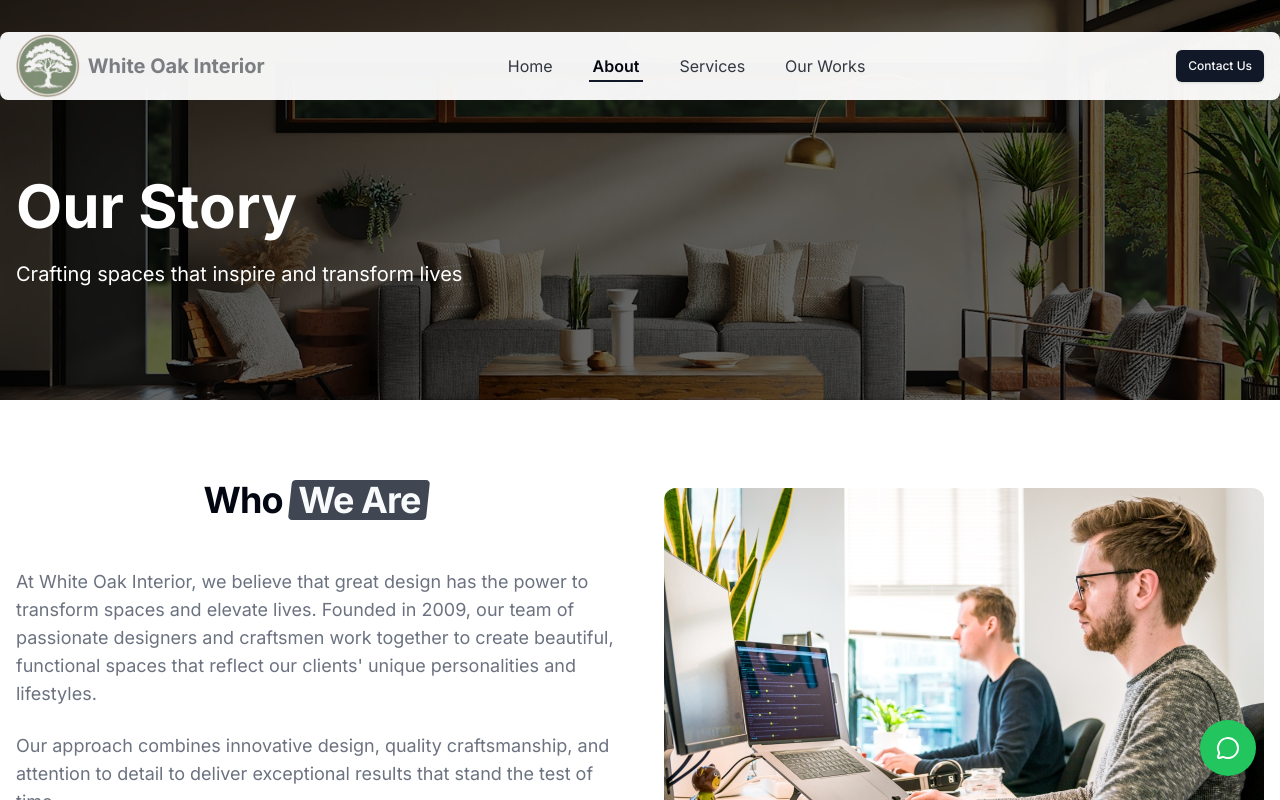
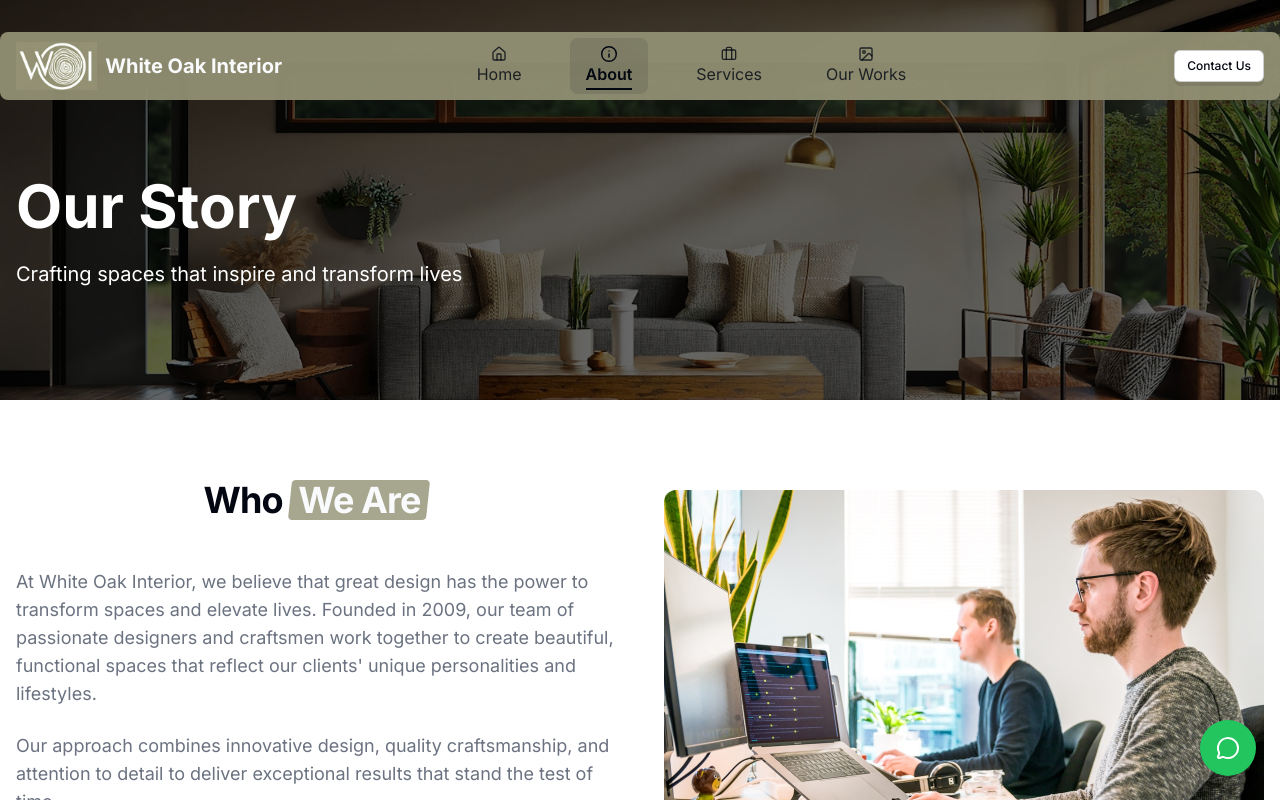
Before and after one commit to WHITEOAKINTERIOR/WebApp, a Next.js app: page /about in a window 1280 px wide. Shown: the top 800 px of the page. Built offline with nearby package versions, Linux system fonts and the light colour scheme.

Commit message:
updated logo

```diff
--- a/app/globals.css
+++ b/app/globals.css
@@ -15,7 +15,8 @@
     --card-foreground: 224 71.4% 4.1%;
     --popover: 0 0% 100%;
     --popover-foreground: 224 71.4% 4.1%;
-    --primary: 220.9 39.3% 11%;
+    /* --primary: 220.9 39.3% 11%; */
+    --primary: 58 12% 51%;
     /* slate-800 */
     --primary-foreground: 210 20% 98%;
     /* slate-50 */
--- a/components/footer.tsx
+++ b/components/footer.tsx
@@ -15,7 +15,7 @@ export function Footer() {
   ]
 
   return (
-    <footer className="bg-slate-900 text-slate-200 border-t border-slate-800">
+    <footer className="bg-primary text-slate-50 border-t border-slate-600/50">
       <div className="container mx-auto px-4 py-12">
         <div className="grid grid-cols-1 md:grid-cols-4 gap-8">
           {/* Company Info */}
@@ -25,20 +25,20 @@ export function Footer() {
               alt={commonContent.companyName}
               width={160}  // Adjust based on your logo's aspect ratio
               height={160}  // Adjust based on your logo's aspect ratio
-              className="h-16 w-auto -mt-8"  // Maintain aspect ratio
+              className="h-12 w-auto -mt-8"  // Maintain aspect ratio
               priority
             />
-            <h3 className="text-lg font-semibold text-white">{commonContent.companyName}</h3>
-            <p className="text-slate-400 text-sm">
+            <h3 className="text-xl font-bold text-white mb-2 tracking-tight">{commonContent.companyName}</h3>
+            <p className="text-slate-100 text-sm leading-relaxed mb-4 max-w-xs">
               {commonContent.companyDescription}
             </p>
-            <div className="flex space-x-2">
+            <div className="flex space-x-3 mt-4">
               {socialLinks.map((social) => (
                 <Button
                   key={social.name}
                   variant="ghost"
                   size="icon"
-                  className="text-slate-400 hover:bg-slate-800 hover:text-white"
+                  className="text-slate-200 hover:bg-slate-600/50 hover:text-white transition-all duration-300 hover:scale-110"
                   asChild
                 >
                   <Link href={social.url} target="_blank" rel="noopener noreferrer" aria-label={social.name}>
@@ -51,49 +51,86 @@ export function Footer() {
 
           {/* Quick Links */}
           <div>
-            <h4 className="text-sm font-semibold mb-4 text-white">QUICK LINKS</h4>
-            <ul className="space-y-3">
-              <li><Link href="/about" className="text-sm text-slate-400 hover:text-white transition-colors">About Us</Link></li>
-              <li><Link href="/services" className="text-sm text-slate-400 hover:text-white transition-colors">Services</Link></li>
-              <li><Link href="/projects" className="text-sm text-slate-400 hover:text-white transition-colors">Projects</Link></li>
-              <li><Link href="/contact" className="text-sm text-slate-400 hover:text-white transition-colors">Contact</Link></li>
+            <h4 className="text-sm font-semibold mb-5 text-white uppercase tracking-wider">Quick Links</h4>
+            <ul className="space-y-3.5">
+              <li><Link href="/about" className="text-sm text-slate-50 hover:text-white transition-all duration-300 flex items-center group">
+                <span className="w-1.5 h-1.5 rounded-full bg-slate-400/80 mr-2 group-hover:bg-white transition-all duration-300"></span>
+                About Us
+              </Link></li>
+              <li><Link href="/services" className="text-sm text-slate-50 hover:text-white transition-all duration-300 flex items-center group">
+                <span className="w-1.5 h-1.5 rounded-full bg-slate-400/80 mr-2 group-hover:bg-white transition-all duration-300"></span>
+                Services
+              </Link></li>
+              <li><Link href="/projects" className="text-sm text-slate-50 hover:text-white transition-all duration-300 flex items-center group">
+                <span className="w-1.5 h-1.5 rounded-full bg-slate-400/80 mr-2 group-hover:bg-white transition-all duration-300"></span>
+                Projects
+              </Link></li>
+              <li><Link href="/contact" className="text-sm text-slate-50 hover:text-white transition-all duration-300 flex items-center group">
+                <span className="w-1.5 h-1.5 rounded-full bg-slate-400/80 mr-2 group-hover:bg-white transition-all duration-300"></span>
+                Contact
+              </Link></li>
             </ul>
           </div>
 
           {/* Contact Info */}
           <div>
-            <h4 className="text-sm font-semibold mb-4 text-white">CONTACT US</h4>
-            <ul className="space-y-3 text-sm text-slate-400">
-              <li className="flex items-start">
-                <span className="mr-2 mt-0.5">📞</span>
-                <Link href={`tel:${commonContent.phone.replace(/\D/g, '')}`} className="hover:text-white transition-colors">
-                  {commonContent.phone}
-                </Link>
+            <h4 className="text-sm font-semibold mb-5 text-white uppercase tracking-wider">Contact Us</h4>
+            <ul className="space-y-4">
+              <li className="flex items-start group">
+                <div className="bg-slate-700/30 p-2 rounded-lg mr-3 group-hover:bg-slate-600/50 transition-all duration-300">
+                  <svg xmlns="http://www.w3.org/2000/svg" width="16" height="16" viewBox="0 0 24 24" fill="none" stroke="currentColor" strokeWidth="2" strokeLinecap="round" strokeLinejoin="round" className="text-slate-300">
+                    <path d="M22 16.92v3a2 2 0 0 1-2.18 2 19.79 19.79 0 0 1-8.63-3.07 19.5 19.5 0 0 1-6-6 19.79 19.79 0 0 1-3.07-8.67A2 2 0 0 1 4.11 2h3a2 2 0 0 1 2 1.72 12.84 12.84 0 0 0 .7 2.81 2 2 0 0 1-.45 2.11L8.09 9.91a16 16 0 0 0 6 6l1.27-1.27a2 2 0 0 1 2.11-.45 12.84 12.84 0 0 0 2.81.7A2 2 0 0 1 22 16.92z"></path>
+                  </svg>
+                </div>
+                <div className="pt-0.5">
+                  <p className="text-xs text-slate-200/90 mb-0.5">Call Us</p>
+                  <Link href={`tel:${commonContent.phone.replace(/\D/g, '')}`} className="text-white hover:text-white/90 transition-colors text-sm font-medium">
+                    {commonContent.phone}
+                  </Link>
+                </div>
               </li>
-              <li className="flex items-start">
-                <span className="mr-2 mt-0.5">✉️</span>
-                <Link href={`mailto:${commonContent.Email}`} className="hover:text-white transition-colors">
-                  {commonContent.Email}
-                </Link>
+              <li className="flex items-start group">
+                <div className="bg-slate-700/30 p-2 rounded-lg mr-3 group-hover:bg-slate-600/50 transition-all duration-300">
+                  <svg xmlns="http://www.w3.org/2000/svg" width="16" height="16" viewBox="0 0 24 24" fill="none" stroke="currentColor" strokeWidth="2" strokeLinecap="round" strokeLinejoin="round" className="text-slate-300">
+                    <path d="M4 4h16c1.1 0 2 .9 2 2v12c0 1.1-.9 2-2 2H4c-1.1 0-2-.9-2-2V6c0-1.1.9-2 2-2z"></path>
+                    <polyline points="22,6 12,13 2,6"></polyline>
+                  </svg>
+                </div>
+                <div className="pt-0.5">
+                  <p className="text-xs text-slate-200/90 mb-0.5">Email Us</p>
+                  <Link href={`mailto:${commonContent.Email}`} className="text-white hover:text-white/90 transition-colors text-sm font-medium break-all">
+                    {commonContent.Email}
+                  </Link>
+                </div>
               </li>
-              <li className="flex items-start">
-                <span className="mr-2 mt-0.5">📍</span>
-                <span className="hover:text-white transition-colors">{commonContent.Address}</span>
+              <li className="flex items-start group">
+                <div className="bg-slate-700/30 p-2 rounded-lg mr-3 group-hover:bg-slate-600/50 transition-all duration-300">
+                  <svg xmlns="http://www.w3.org/2000/svg" width="16" height="16" viewBox="0 0 24 24" fill="none" stroke="currentColor" strokeWidth="2" strokeLinecap="round" strokeLinejoin="round" className="text-slate-300">
+                    <path d="M21 10c0 7-9 13-9 13s-9-6-9-13a9 9 0 0 1 18 0z"></path>
+                    <circle cx="12" cy="10" r="3"></circle>
+                  </svg>
+                </div>
+                <div className="pt-0.5">
+                  <p className="text-xs text-slate-200/90 mb-0.5">Location</p>
+                  <span className="text-white text-sm font-medium">{commonContent.Address}</span>
+                </div>
               </li>
             </ul>
           </div>
           <Newsletter />
         </div>
 
-        <div className="border-t border-slate-800 mt-12 pt-8 text-center text-sm text-slate-500">
-          <p>© {new Date().getFullYear()} {commonContent.companyName}. All rights reserved.</p>
-          <p className="mt-2">
+        <div className="border-t border-slate-700/50 mt-12 pt-8 text-center">
+          <p className="text-slate-200 text-sm">
+            © {new Date().getFullYear()} {commonContent.companyName}. All rights reserved.
+          </p>
+          <p className="mt-2 text-slate-300 text-xs">
             Powered by{' '}
             <a
               href="https://www.tsglobaltech.com"
               target="_blank"
               rel="noopener noreferrer"
-              className="text-secondary hover:underline"
+              className="text-slate-100 hover:text-white transition-colors font-medium underline underline-offset-4 decoration-slate-400/50 hover:decoration-slate-300"
             >
               TS GLOBAL TECH PVT. LTD.
             </a>
--- a/components/navbar.tsx
+++ b/components/navbar.tsx
@@ -1,11 +1,11 @@
 // components/navbar.tsx
 "use client"
 
-import { useState, useEffect } from "react"
+import React, { useState, useEffect } from "react"
 import Link from "next/link"
 import { usePathname } from "next/navigation"
 import { Button } from "@/components/ui/button"
-import { Menu, X } from "lucide-react"
+import { Menu, X, Home, Info, Briefcase, Image as ImageIcon, Phone, ChevronDown } from "lucide-react"
 import { cn } from "@/lib/utils"
 import Image from "next/image"
 import { commonContent } from "@/content/sharedContent"
@@ -45,10 +45,26 @@ export function Navbar() {
     }, [])
 
     const navItems = [
-        { name: "Home", href: "/" },
-        { name: "About", href: "/about" },
-        { name: "Services", href: "/services" },
-        { name: "Our Works", href: "/our-works" }
+        {
+            name: "Home",
+            href: "/",
+            icon: <Home className="w-4 h-4 mr-2" />
+        },
+        {
+            name: "About",
+            href: "/about",
+            icon: <Info className="w-4 h-4 mr-2" />
+        },
+        {
+            name: "Services",
+            href: "/services",
+            icon: <Briefcase className="w-4 h-4 mr-2" />
+        },
+        {
+            name: "Our Works",
+            href: "/our-works",
+            icon: <ImageIcon className="w-4 h-4 mr-2" />
+        }
     ]
 
     // Determine if we should use fixed positioning
@@ -56,12 +72,12 @@ export function Navbar() {
     return (
         <header
             className={`w-full ${shouldBeFixed
-                ? "fixed bg-background/95 top-0 left-0 right-0 backdrop-blur-md shadow-lg z-50"
+                ? "fixed bg-primary/95 top-0 left-0 right-0 backdrop-blur-md shadow-lg z-50"
                 : "absolute top-8 left-0 right-0 z-50"
                 }`}
         >
             <div className={`container mx-auto px-4 ${!shouldBeFixed
-                ? "bg-background/95 rounded-lg"
+                ? "bg-primary/95 rounded-lg"
                 : ""
                 }`}>
                 <div className="flex justify-between items-center h-[4.25rem]">
@@ -72,11 +88,11 @@ export function Navbar() {
                             alt={commonContent.companyName}
                             width={160}  // Adjust based on your logo's aspect ratio
                             height={160}  // Adjust based on your logo's aspect ratio
-                            className="h-16 w-auto"  // Maintain aspect ratio
+                            className="h-12 w-auto"  // Maintain aspect ratio
                             priority
                         />
                         <span className="sr-only">{commonContent.companyName}</span>
-                        <span className="text-xl px-[0.5rem] font-bold text-foreground/50 whitespace-nowrap">
+                        <span className="text-xl px-[0.5rem] font-bold text-primary-foreground whitespace-nowrap">
                             {commonContent.companyName}
                         </span>
                     </Link>
@@ -93,19 +109,37 @@ export function Navbar() {
                                         key={item.name}
                                         href={item.href}
                                         className={cn(
-                                            "relative py-1 px-1 transition-colors duration-200 after:absolute after:bottom-0 after:left-0 after:h-0.5 after:bg-primary after:transition-all after:duration-300",
+                                            "relative py-2 px-4 transition-all duration-300 group hover:bg-foreground/5 rounded-lg",
                                             isActive
-                                                ? "text-foreground font-semibold after:w-full"
-                                                : "text-foreground/80 hover:text-foreground after:w-0 hover:after:w-full after:bg-foreground/20"
+                                                ? "text-foreground font-semibold bg-foreground/10"
+                                                : "text-foreground/80 hover:text-foreground"
                                         )}
                                     >
-                                        {item.name}
+                                        <span className="relative z-10 flex flex-col items-center align-center">
+                                            {React.cloneElement(item.icon, {
+                                                className: cn(
+                                                    "w-4 h-4 transition-transform duration-300",
+                                                    isActive ? "scale-110" : "group-hover:scale-110"
+                                                )
+                                            })}
+                                            <span className="relative">
+                                                {item.name}
+                                                <span className={cn(
+                                                    "absolute -bottom-1 left-0 w-0 h-0.5 bg-foreground transition-all duration-300",
+                                                    isActive ? "w-full" : "group-hover:w-full"
+                                                )} />
+                                            </span>
+                                        </span>
                                     </Link>
                                 )
                             })}
                         </nav>
                         <Link href="/contact" passHref>
-                            <Button size="sm" className="ml-8">
+                            <Button
+                                size="sm"
+                                variant="outline"
+                                className="ml-8 border-foreground/20 hover:border-foreground/40 hover:bg-foreground/5 transition-all duration-300"
+                            >
                                 Contact Us
                             </Button>
                         </Link>
@@ -116,6 +150,7 @@ export function Navbar() {
                         <Button
                             variant="ghost"
                             size="icon"
+                            className="md:hidden text-primary-foreground hover:bg-primary-foreground/20"
                             onClick={() => setIsOpen(!isOpen)}
                             aria-label="Toggle menu"
                         >
@@ -130,21 +165,38 @@ export function Navbar() {
                         <div className="px-2 pt-2 pb-3 space-y-1">
                             {navItems.map((item) => (
                                 <Link
-                                    key={item.name}
+                                    key={item.href}
                                     href={item.href}
                                     className={cn(
-                                        "block px-3 py-2 rounded-md text-base font-medium transition-colors",
-                                        pathname === item.href || (item.href !== '/' && pathname.startsWith(item.href))
-                                            ? "text-foreground bg-accent/30 font-semibold"
-                                            : "text-foreground/80 hover:bg-accent/10 hover:text-foreground"
+                                        "px-4 py-3 rounded-lg text-sm font-medium transition-all duration-300 flex items-center group",
+                                        pathname === item.href
+                                            ? "text-foreground font-semibold bg-foreground/5"
+                                            : "text-foreground/80 hover:text-foreground hover:bg-foreground/5"
                                     )}
                                     onClick={() => setIsOpen(false)}
                                 >
-                                    {item.name}
+                                    {React.cloneElement(item.icon, {
+                                        className: cn(
+                                            "w-4 h-4 mr-3 transition-transform duration-300",
+                                            pathname === item.href ? "scale-110" : "group-hover:scale-110"
+                                        )
+                                    })}
+                                    <span className="relative">
+                                        {item.name}
+                                        <span className={cn(
+                                            "absolute -bottom-1 left-0 w-0 h-0.5 bg-foreground transition-all duration-300",
+                                            pathname === item.href ? "w-full" : "group-hover:w-full"
+                                        )} />
+                                    </span>
                                 </Link>
                             ))}
                             <Link href="/contact" passHref className="w-full block">
-                                <Button className="w-full mt-2" size="sm" onClick={() => setIsOpen(false)}>
+                                <Button
+                                    variant="outline"
+                                    className="w-full mt-2 border-foreground/20 hover:border-foreground/40 hover:bg-foreground/5 transition-all duration-300"
+                                    size="sm"
+                                    onClick={() => setIsOpen(false)}
+                                >
                                     Contact Us
                                 </Button>
                             </Link>
--- a/components/newsletter.tsx
+++ b/components/newsletter.tsx
@@ -54,7 +54,7 @@ export const Newsletter = () => {
     return (
         <div>
             <h4 className="text-sm font-semibold mb-4 text-white">NEWSLETTER</h4>
-            <p className="text-sm text-slate-400 mb-4">
+            <p className="text-sm text-slate-50 mb-4">
                 Subscribe to our newsletter for the latest updates and trends.
             </p>
             <form onSubmit={handleSubscribe} className="space-y-4">
@@ -64,7 +64,7 @@ export const Newsletter = () => {
                         value={email}
                         onChange={(e) => setEmail(e.target.value)}
                         placeholder="Your email"
-                        className="px-4 py-2 text-sm bg-slate-800 border border-slate-700 text-white rounded-md focus:outline-none focus:ring-2 focus:ring-primary focus:border-transparent flex-1 placeholder-slate-500"
+                        className="px-4 py-2 text-sm bg-slate-50/90 border border-slate-100 text-black rounded-md focus:outline-none focus:ring-2 focus:ring-primary focus:border-transparent flex-1 placeholder-slate-500"
                         disabled={isSubscribing}
                         required
                     />
--- a/components/ui/button.tsx
+++ b/components/ui/button.tsx
@@ -6,25 +6,25 @@ import { cn } from "@/lib/utils"
 type ButtonVariant = VariantProps<typeof buttonVariants>
 
 const buttonVariants = cva(
-  "inline-flex items-center justify-center gap-2 whitespace-nowrap rounded-md text-sm font-medium transition-colors focus-visible:outline-none focus-visible:ring-1 focus-visible:ring-ring disabled:pointer-events-none disabled:opacity-50 [&_svg]:pointer-events-none [&_svg]:size-4 [&_svg]:shrink-0",
+  "inline-flex items-center justify-center gap-2 whitespace-nowrap rounded-md text-md font-medium transition-all duration-200 ease-in-out focus-visible:outline-none focus-visible:ring-1 focus-visible:ring-ring disabled:pointer-events-none disabled:opacity-50 [&_svg]:pointer-events-none [&_svg]:size-4 [&_svg]:shrink-0",
   {
     variants: {
       variant: {
         default:
-          "bg-primary text-primary-foreground shadow hover:bg-primary/90",
+          "bg-primary text-primary-foreground shadow-[0_4px_0_rgba(0,0,0,0.2)] hover:translate-y-[-1px] hover:shadow-[0_5px_0_rgba(0,0,0,0.2)] active:translate-y-[2px] active:shadow-[0_2px_0_rgba(0,0,0,0.2)]",
         destructive:
-          "bg-destructive text-destructive-foreground shadow-sm hover:bg-destructive/90",
+          "bg-destructive text-destructive-foreground shadow-[0_4px_0_rgba(0,0,0,0.2)] hover:translate-y-[-1px] hover:shadow-[0_5px_0_rgba(0,0,0,0.2)] active:translate-y-[2px] active:shadow-[0_2px_0_rgba(0,0,0,0.2)]",
         outline:
-          "border border-input bg-background shadow-sm hover:bg-accent hover:text-accent-foreground",
+          "border border-input bg-background shadow-[0_4px_0_rgba(0,0,0,0.1)] hover:translate-y-[-1px] hover:shadow-[0_5px_0_rgba(0,0,0,0.1)] active:translate-y-[2px] active:shadow-[0_2px_0_rgba(0,0,0,0.1)] hover:bg-accent hover:text-accent-foreground",
         secondary:
-          "bg-secondary text-secondary-foreground shadow-sm hover:bg-secondary/80",
-        ghost: "hover:bg-accent hover:text-accent-foreground",
+          "bg-secondary text-secondary-foreground shadow-[0_4px_0_rgba(0,0,0,0.1)] hover:translate-y-[-1px] hover:shadow-[0_5px_0_rgba(0,0,0,0.1)] active:translate-y-[2px] active:shadow-[0_2px_0_rgba(0,0,0,0.1)] hover:bg-secondary/90",
+        ghost: "hover:bg-accent hover:text-accent-foreground transform transition-transform hover:-translate-y-0.5 active:translate-y-0",
         link: "text-primary underline-offset-4 hover:underline",
       },
       size: {
-        default: "h-9 px-4 py-2",
+        default: "h-10 px-4 py-2",
         sm: "h-8 rounded-md px-3 text-xs",
-        lg: "h-10 rounded-md px-8",
+        lg: "h-11 rounded-md px-8",
         icon: "h-9 w-9",
       },
     },
--- a/content/projectsContent.ts
+++ b/content/projectsContent.ts
@@ -30,7 +30,7 @@ export const projectsContent: ProjectsContent = {
       category: "Residential",
       description: "A stunning high-end apartment featuring contemporary design with premium finishes, floor-to-ceiling windows, and smart home technology throughout.",
       image: "/images/projects/living-room.jpg",
-      location: "Manhattan, NY",
+      location: "Sector-62, Noida, India",
       updatedAt: "2026-01-15"
     },
     {
--- a/content/testimonialsContent.ts
+++ b/content/testimonialsContent.ts
@@ -33,8 +33,8 @@ export const testimonialsContent: TestimonialsContent = {
   testimonials: [
     {
       id: 1,
-      name: "Sarah Johnson",
-      role: "Homeowner",
+      name: "Jitendra Singh",
+      role: "Tenant",
       company: "",
       avatar: "/images/testimonials/client1.jpg",
       content: "The team transformed our apartment into a modern masterpiece. Their attention to detail and design expertise is unmatched. We couldn't be happier with the results!",
```
Also changed, not shown: app/layout.tsx (+9 -9 lines), components/home/hero.tsx (+4 -4 lines), public/images/logo-3.png (added), public/images/logo.png.
